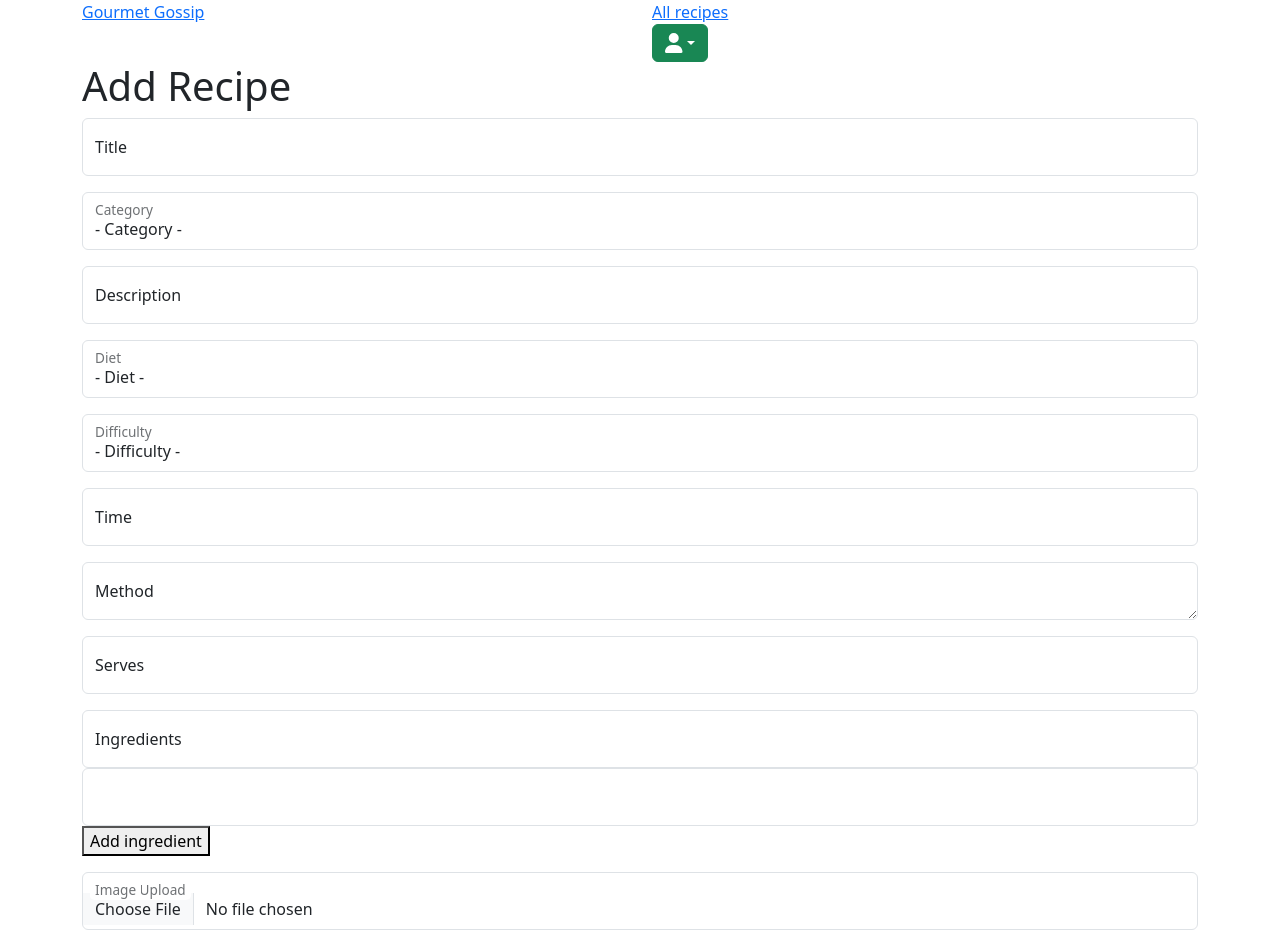
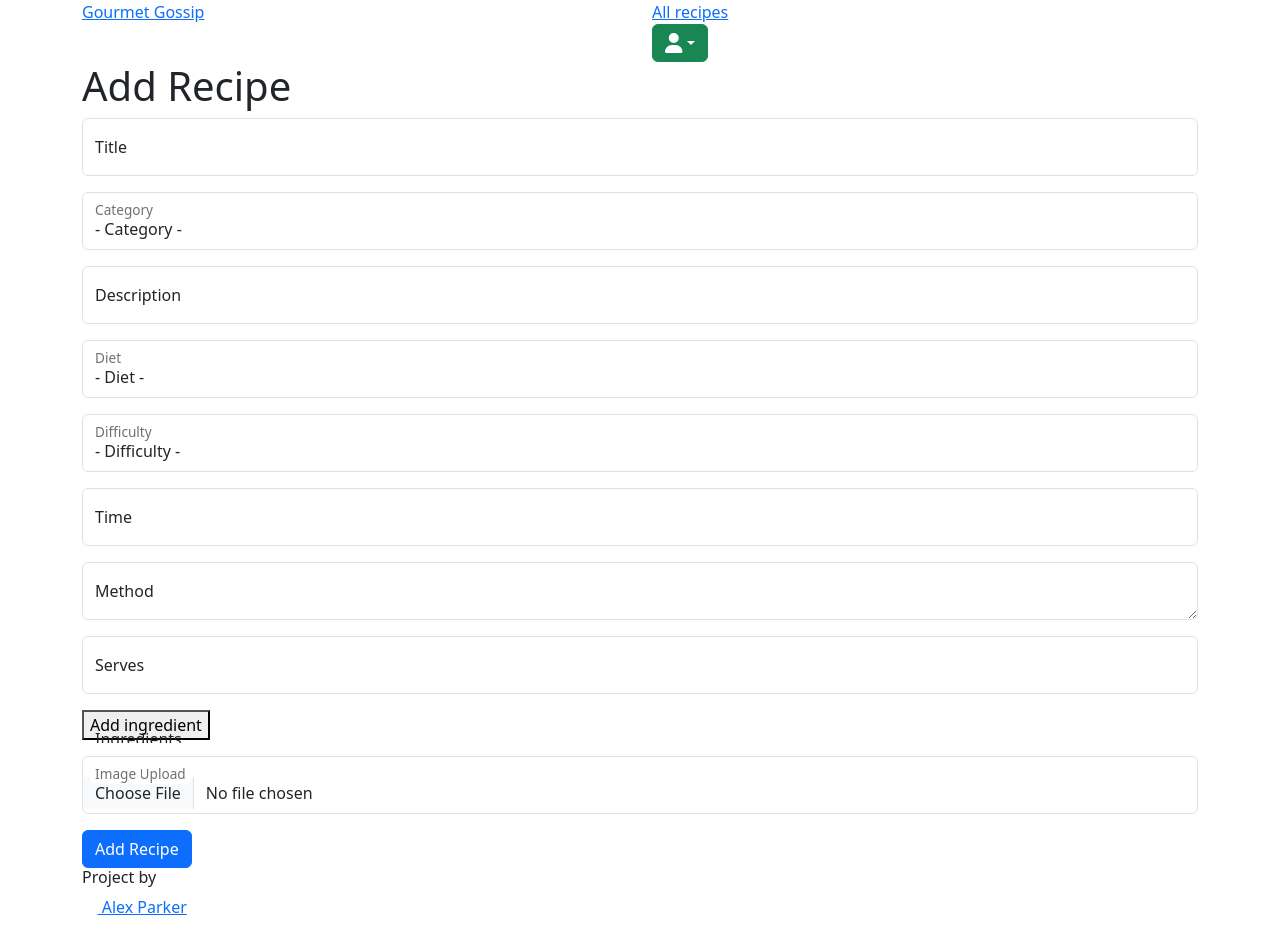
Before and after one commit to jchesher92/gourmet-gossip, a React (Create React App) app in the folder client/: page /recipes/add in a window 1280 px wide. Shown: the top 939 px of the page. Built offline with nearby package versions, Linux system fonts and the light colour scheme; the HTML template or start-up script is replaced by a standard one.

Commit message:
Finished logic for add recipe

```diff
--- a/client/src/components/FormPageRecipe.js
+++ b/client/src/components/FormPageRecipe.js
@@ -23,15 +23,13 @@ export default function FormPage({ title, formStructure, setFormStructure, reque
 
   function addFields(e) {
     e.preventDefault()
-    const moreIngredients = formStructure.filter((object, index) => {
-      if (object.name === 'Ingredients') {
-        return object.ingredients.push({ name: '', amount: '' })
-      }
-    })
-    console.log(inputIngredients)
-    setFormData({ ...formData, ingredients: moreIngredients[0].ingredients })
-    console.log('formStructure after button', formStructure)
+    setInputIngredients([...inputIngredients, { name: '', amount: '' }])
+    // setFormData({ ...formData, ingredients: moreIngredients[0].ingredients })
   }
+
+  useEffect(() => {
+    setFormData({ ...formData, ingredients: inputIngredients })
+  }, [inputIngredients])
 
   function stateValues(formStructure) {
     const fieldsObj = {}
@@ -59,6 +57,7 @@ export default function FormPage({ title, formStructure, setFormStructure, reque
         console.log('data', data)
         console.log('title', data.title)
         setFormData(data)
+        setInputIngredients(data.ingredients)
         console.log('formdata', formData)
       } catch (error) {
         console.log(error)
@@ -70,18 +69,29 @@ export default function FormPage({ title, formStructure, setFormStructure, reque
     }
   }, [onLoad])
 
-  function handleChangeIngredients(index, event) {
-    if (event.target.name === 'name' || event.target.name === 'amount') {
-      console.log(index)
-      const name = event.target.name + index
-      console.log(name)
-      setInputIngredients([{ ...inputIngredients, [name]: event.target.value }])
-      setFormData({ ...formData, ingredients: inputIngredients })
-    } else {
-      setFormData({ ...formData, [event.target.name]: event.target.value })
-    }
-    setErrorMessage('')
+  const handleUpdateIngredients = (e, objectToUpdate) => {
+    const { dataset: { type }, value } = e.target
+
+    const newIngredientsList = inputIngredients.map(i => {
+      if (i !== objectToUpdate) return i
+      return { ...i, [type]: value }
+    })
+
+    setInputIngredients(newIngredientsList)
   }
+
+  // function handleChangeIngredients(index, event) {
+  //   if (event.target.name === 'name' || event.target.name === 'amount') {
+  //     console.log(index)
+  //     const name = event.target.name + index
+  //     console.log(name)
+  //     setInputIngredients([{ ...inputIngredients, [name]: event.target.value }])
+  //     setFormData({ ...formData, ingredients: inputIngredients })
+  //   } else {
+  //     setFormData({ ...formData, [event.target.name]: event.target.value })
+  //   }
+  //   setErrorMessage('')
+  // }
 
   function handleChange(event) {
     // console.log('input changed but not ingredients:', event)
@@ -152,12 +162,12 @@ export default function FormPage({ title, formStructure, setFormStructure, reque
                   {/* INGREDIENTS */}
                   {field.type === 'text-list' &&
                     <>
-                      {field.ingredients.map((ingredient, index) => {
+                      {inputIngredients.map((ingredientObject, index) => {
                         return (
                           <Fragment key={index}>
-                            <Form.Control value={formData[newValue]} required type='text' className="form-control" id='name-ingredient' name='name' placeholder='Name' onChange={() => handleChangeIngredients(index, event)} />
+                            <Form.Control value={ingredientObject.name} data-type="name" required type='text' className="form-control" id='name-ingredient' name='name' placeholder='Name' onChange={(e) => handleUpdateIngredients(e, ingredientObject)} />
                             <Form.Control.Feedback type="invalid">Name of ingredient is required.</Form.Control.Feedback>
-                            <Form.Control required value={formData[newValue]} type='text' className="form-control" id='amount-ingredient' name='amount' placeholder='Amount' onChange={() => handleChangeIngredients(index, event)} />
+                            <Form.Control required value={ingredientObject.amount} data-type="amount" type='text' className="form-control" id='amount-ingredient' name='amount' placeholder='Amount' onChange={(e) => handleUpdateIngredients(e, ingredientObject)} />
                             <Form.Control.Feedback type="invalid">Amount of ingredient is required.</Form.Control.Feedback>
                           </Fragment>
                         )
```
Also changed, not shown: 1 other file (tests, documents, lock files or other folders).
